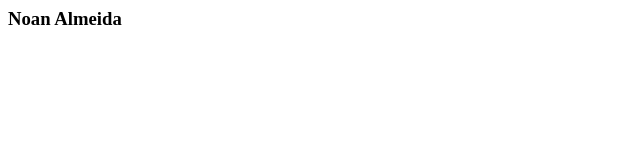
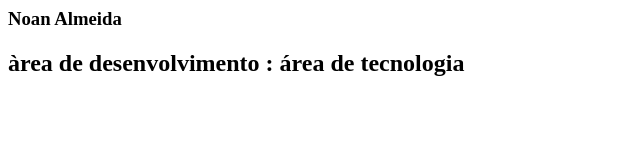
Before and after one commit to noalmeida/task-accarros, a plain HTML site: page index.html in a window 1280 px wide. Shown: the whole page, without its empty margins (0-640 px from the left). Drawn offline with Linux system fonts and the light colour scheme.

Commit message:
inserindo area de desenvolvimento

```diff
--- a/index.html
+++ b/index.html
@@ -1 +1,2 @@
 <h3> Noan Almeida </h3>
+<h2>àrea de desenvolvimento : área de tecnologia </h2>
```
